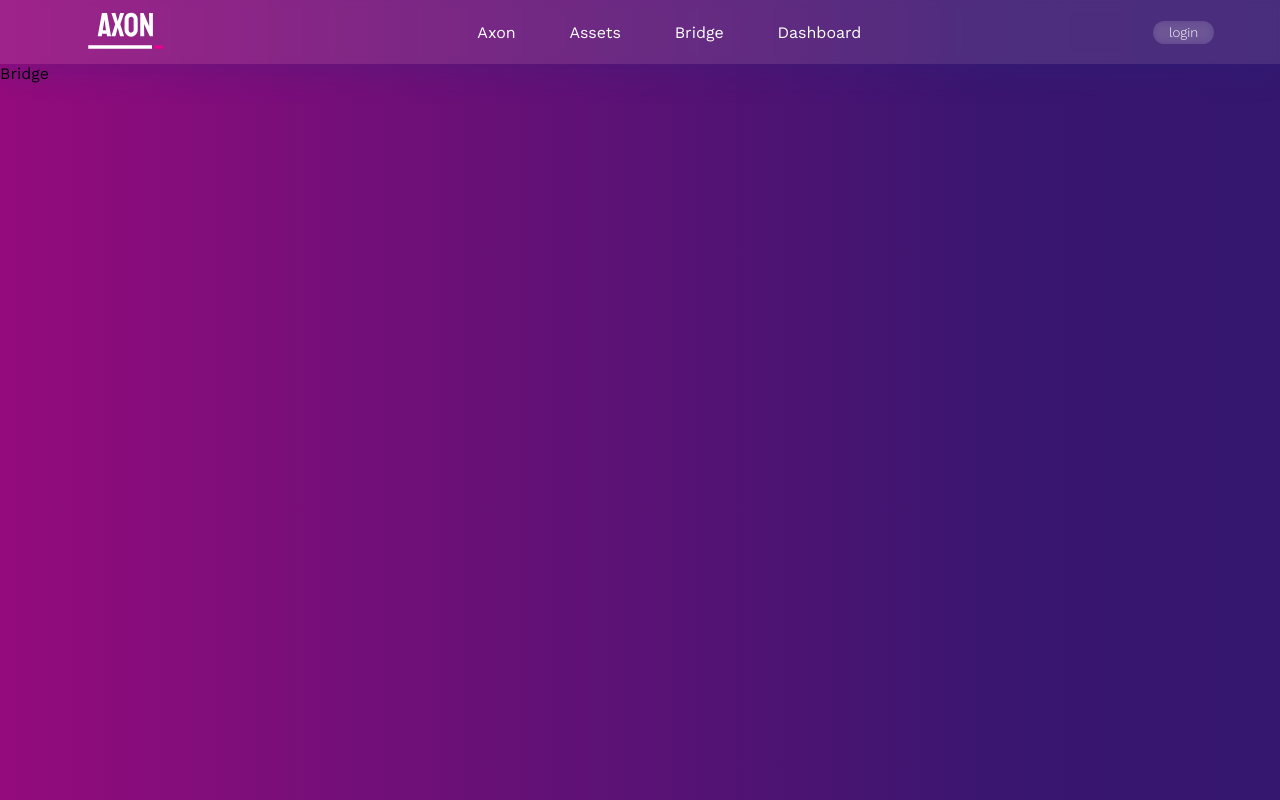
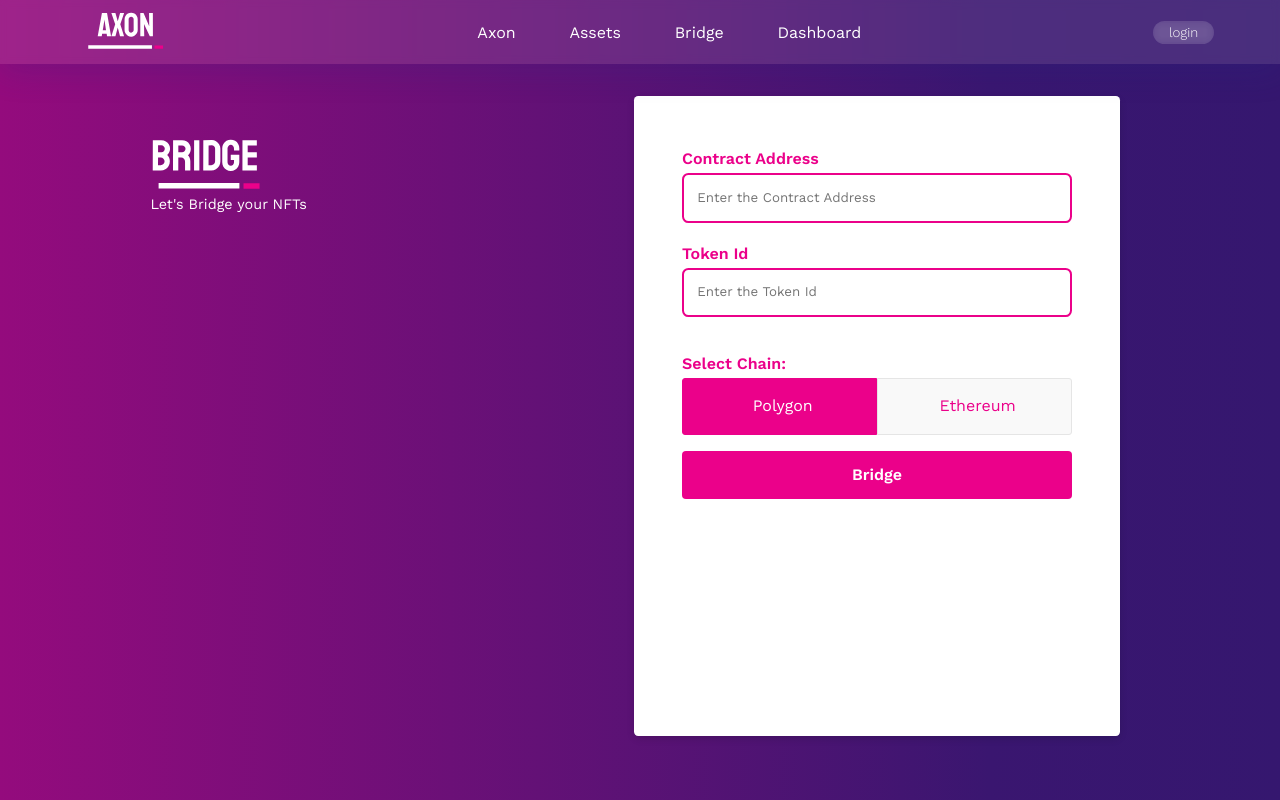
Before and after one commit to anshss/Axon, a Next.js app: page /bridge in a window 1280 px wide. Built offline with nearby package versions, Linux system fonts and the light colour scheme.

Commit message:
bridge has been styled

```diff
--- a/pages/bridge.js
+++ b/pages/bridge.js
@@ -1,3 +1,70 @@
-export default function Bridge() {
-  return <div>Bridge</div>;
+import bridge from "../public/bridge.svg";
+import styles from "./bridge.module.scss";
+import Image from "next/image";
+export default function App() {
+  return (
+    <div className={styles.bridge}>
+      <div className={styles.heading}>
+        <Image src={bridge} height={200} width={250} />
+        <div className={styles.description}>Let's Bridge your NFTs</div>
+      </div>
+      <div className={styles.container}>
+        <form>
+          <div className={styles.row}>
+            <h4 className={styles.label}>Contract Address</h4>
+            <div className={`${styles["input-group"]}`}>
+              <input type="text" placeholder="Enter the Contract Address" />
+              <div className={styles["input-icon"]}>
+                <i className="fa fa-user"></i>
+              </div>
+            </div>
+            <h4 className={styles.label}>Token Id</h4>
+            <div className={`${styles["input-group"]}`}>
+              <input type="email" placeholder="Enter the Token Id" />
+              <div className={styles["input-icon"]}>
+                <i className="fa fa-envelope"></i>
+              </div>
+            </div>
+          </div>
+          <div className={styles.row}>
+            <h4 className={styles.label}>Select Chain:</h4>
+            <div className={styles["input-group"]}>
+              <input
+                id="payment-method-card"
+                type="radio"
+                name="payment-method"
+                value="card"
+                checked={true}
+              />
+              <label htmlFor="payment-method-card">
+                <span>
+                  <i
+                    className={`${styles["fa"]} ${styles["fa-cc-credit"]}`}
+                  ></i>
+                  Polygon
+                </span>
+              </label>
+              <input
+                id="payment-method-paypal"
+                type="radio"
+                name="payment-method"
+                value="paypal"
+              />
+              <label htmlFor="payment-method-paypal">
+                <span>
+                  <i
+                    className={`${styles["fa"]} ${styles["fa-cc-paypal"]}`}
+                  ></i>
+                  Ethereum
+                </span>
+              </label>
+            </div>
+          </div>
+          <button class={styles.button5} role="button">
+            Bridge
+          </button>
+        </form>
+      </div>
+    </div>
+  );
 }
--- /dev/null
+++ b/pages/bridge.module.scss
@@ -0,0 +1,145 @@
+.bridge{
+  display:flex;
+  gap:4rem;
+}
+.heading{
+  margin:0 5rem;
+  margin-left:5rem;
+}
+.description{
+  font-size:0.9rem;
+  position:relative;
+  top:-4.5rem;
+  left:4.4rem;
+}
+.label{
+	margin-bottom:5px;
+}
+
+.input-group {
+  margin-bottom: 1em;
+  zoom: 1;
+}
+.input-group:before,
+.input-group:after {
+  content: "";
+  display: table;
+}
+.input-group:after {
+  clear: both;
+}
+.input-group-icon {
+  position: relative;
+}
+.input-group-icon input {
+  padding-left: 4.4em;
+}
+.input-group-icon .input-icon {
+  position: absolute;
+  top: 0;
+  left: 0;
+  width: 3.4em;
+  height: 3.4em;
+  line-height: 3.4em;
+  text-align: center;
+  pointer-events: none;
+}
+.input-group-icon .input-icon:after {
+  position: absolute;
+  top: 0.6em;
+  bottom: 0.6em;
+  left: 3.4em;
+  display: block;
+  -webkit-transition: 0.35s ease-in-out;
+  -moz-transition: 0.35s ease-in-out;
+  -o-transition: 0.35s ease-in-out;
+  transition: 0.35s ease-in-out;
+  transition: all 0.35s ease-in-out;
+}
+.input-group-icon .input-icon i {
+  -webkit-transition: 0.35s ease-in-out;
+  -moz-transition: 0.35s ease-in-out;
+  -o-transition: 0.35s ease-in-out;
+  transition: 0.35s ease-in-out;
+  transition: all 0.35s ease-in-out;
+}
+.container {
+  width:100%;
+  height:80vh;
+  padding: 2em 3em 2em 3em;
+  margin: 2em 10em;
+  background-color: #fff;
+  border-radius: 4.2px;
+  box-shadow: 0px 3px 10px -2px rgba(0, 0, 0, 0.2);
+}
+.row {
+  zoom: 1;
+}
+.row:before,
+.row:after {
+  content: "";
+  display: table;
+}
+.row:after {
+  clear: both;
+}
+.col-half {
+  padding-right: 10px;
+  float: left;
+  width: 50%;
+}
+.col-half:last-of-type {
+  padding-right: 0;
+}
+.col-third {
+  padding-right: 10px;
+  float: left;
+  width: 33.33333333%;
+}
+.col-third:last-of-type {
+  padding-right: 0;
+}
+@media only screen and (max-width: 540px) {
+  .col-half {
+    width: 100%;
+    padding-right: 0;
+  }
+}
+
+/* CSS */
+.button5 {
+  display: flex;
+  align-items: center;
+  background-color: #EB018A;
+  border: 1px solid transparent;
+  border-radius: .25rem;
+  color: #fff;
+  cursor: pointer;
+  font-size: 16px;
+  font-weight: 600;
+  justify-content: center;
+  margin: 0;
+  min-height: 3rem;
+  width:100%;
+  padding: calc(.875rem - 1px) calc(1.5rem - 1px);
+  position: relative;
+  text-decoration: none;
+  transition: all 250ms;
+}
+
+.button5:hover,
+.button5:focus {
+  background-color: white;
+  color: #EB018A;
+  border-color: #EB018A;
+}
+
+.button5:hover {
+  transform: translateY(-1px);
+}
+
+.button5:active {
+  background-color: #c85000;
+  box-shadow: rgba(0, 0, 0, .06) 0 2px 4px;
+  transform: translateY(0);
+}
--- a/styles/Home.module.scss
+++ b/styles/Home.module.scss
@@ -2,6 +2,7 @@
 
 $font-main: 'Work Sans', sans-serif;
 $font-style: 'Staatliches', cursive;
+$accent-color: #EB018A;
 
 .navbar{
   display: flex;
--- a/styles/globals.css
+++ b/styles/globals.css
@@ -1,5 +1,10 @@
+*,
+*:before,
+*:after {
+  box-sizing: border-box;
+}
 body{
-
+  color:white;
   margin: auto;
 	width: 100%;
 	height: 100vh;
@@ -9,3 +14,246 @@ body{
 *{
   font-family: 'Work Sans', sans-serif;
 }
+
+h4 {
+  color: #EB018A;
+}
+input,
+input[type="radio"] + label,
+input[type="checkbox"] + label:before,
+select option,
+select {
+  color:#EB018A;
+  width: 100%;
+  padding: 1em;
+  line-height: 1.4;
+  background-color: #f9f9f9;
+  border: 1px solid #e5e5e5;
+  border-radius: 3px;
+  -webkit-transition: 0.35s ease-in-out;
+  -moz-transition: 0.35s ease-in-out;
+  -o-transition: 0.35s ease-in-out;
+  transition: 0.35s ease-in-out;
+  transition: all 0.35s ease-in-out;
+}
+input {
+	border-color:#EB018A;
+	border-radius: 0.4rem;
+	border-width: 2px;
+	outline-color:#EB018A;
+	background: none;
+  color: #EB018A;
+}
+.label{
+	margin-bottom:5px;
+}
+input[type="radio"] {
+  display: none;
+}
+input[type="radio"] + label,
+select {
+  display: inline-block;
+  width: 50%;
+  text-align: center;
+  float: left;
+  border-radius: 0;
+}
+input[type="radio"] + label:first-of-type {
+  border-top-left-radius: 3px;
+  border-bottom-left-radius: 3px;
+}
+input[type="radio"] + label:last-of-type {
+  border-top-right-radius: 3px;
+  border-bottom-right-radius: 3px;
+}
+input[type="radio"] + label i {
+  padding-right: 0.4em;
+}
+input[type="radio"]:checked + label,
+input:checked + label:before,
+select:focus,
+select:active {
+  background-color: #EB018A;
+  color: #fff;
+  border-color: #EB018A;
+}
+input[type="checkbox"] {
+  display: none;
+}
+input[type="checkbox"] + label {
+  position: relative;
+  display: block;
+  padding-left: 1.6em;
+}
+input[type="checkbox"] + label:before {
+  position: absolute;
+  top: 0.2em;
+  left: 0;
+  display: block;
+  width: 1em;
+  height: 1em;
+  padding: 0;
+  content: "";
+}
+
+input[type="checkbox"] + label:after {
+  position: absolute;
+  top: 0.45em;
+  left: 0.2em;
+  font-size: 0.8em;
+  color: #fff;
+  opacity: 0;
+  font-family: FontAwesome;
+  content: "\f00c";
+}
+input:checked + label:after {
+  opacity: 1;
+}
+select {
+  height: 3.4em;
+  line-height: 2;
+}
+select:first-of-type {
+  border-top-left-radius: 3px;
+  border-bottom-left-radius: 3px;
+}
+select:last-of-type {
+  border-top-right-radius: 3px;
+  border-bottom-right-radius: 3px;
+}
+select:focus,
+select:active {
+  outline: 0;
+}
+select option {
+  background-color: #f0a500;
+  color: #fff;
+}
+.input-group {
+  margin-bottom: 1em;
+  zoom: 1;
+}
+.input-group:before,
+.input-group:after {
+  content: "";
+  display: table;
+}
+.input-group:after {
+  clear: both;
+}
+.input-group-icon {
+  position: relative;
+}
+.input-group-icon input {
+  padding-left: 4.4em;
+}
+.input-group-icon .input-icon {
+  position: absolute;
+  top: 0;
+  left: 0;
+  width: 3.4em;
+  height: 3.4em;
+  line-height: 3.4em;
+  text-align: center;
+  pointer-events: none;
+}
+.input-group-icon .input-icon:after {
+  position: absolute;
+  top: 0.6em;
+  bottom: 0.6em;
+  left: 3.4em;
+  display: block;
+  border-right: 1px solid #e5e5e5;
+  content: "";
+  -webkit-transition: 0.35s ease-in-out;
+  -moz-transition: 0.35s ease-in-out;
+  -o-transition: 0.35s ease-in-out;
+  transition: 0.35s ease-in-out;
+  transition: all 0.35s ease-in-out;
+}
+.input-group-icon .input-icon i {
+  -webkit-transition: 0.35s ease-in-out;
+  -moz-transition: 0.35s ease-in-out;
+  -o-transition: 0.35s ease-in-out;
+  transition: 0.35s ease-in-out;
+  transition: all 0.35s ease-in-out;
+}
+.container {
+  max-width: 38em;
+  padding: 1em 3em 2em 3em;
+  margin: 0em auto;
+  background-color: #fff;
+  border-radius: 4.2px;
+  box-shadow: 0px 3px 10px -2px rgba(0, 0, 0, 0.2);
+}
+.row {
+  zoom: 1;
+}
+.row:before,
+.row:after {
+  content: "";
+  display: table;
+}
+.row:after {
+  clear: both;
+}
+.col-half {
+  padding-right: 10px;
+  float: left;
+  width: 50%;
+}
+.col-half:last-of-type {
+  padding-right: 0;
+}
+.col-third {
+  padding-right: 10px;
+  float: left;
+  width: 33.33333333%;
+}
+.col-third:last-of-type {
+  padding-right: 0;
+}
+@media only screen and (max-width: 540px) {
+  .col-half {
+    width: 100%;
+    padding-right: 0;
+  }
+}
+
+/* CSS */
+.button5 {
+  display: flex;
+  align-items: center;
+  background-color: #EB018A;
+  border: 1px solid transparent;
+  border-radius: .25rem;
+  color: #fff;
+  cursor: pointer;
+  font-size: 16px;
+  font-weight: 600;
+  justify-content: center;
+  margin: 0;
+  min-height: 3rem;
+  width:100%;
+  padding: calc(.875rem - 1px) calc(1.5rem - 1px);
+  position: relative;
+  text-decoration: none;
+  transition: all 250ms;
+}
+
+.button5:hover,
+.button5:focus {
+  background-color: white;
+  color: #EB018A;
+  border-color: #EB018A;
+}
+
+.button5:hover {
+  transform: translateY(-1px);
+}
+
+.button5:active {
+  background-color: #c85000;
+  box-shadow: rgba(0, 0, 0, .06) 0 2px 4px;
+  transform: translateY(0);
+}
```
Also changed, not shown: public/bridge.svg (added).
